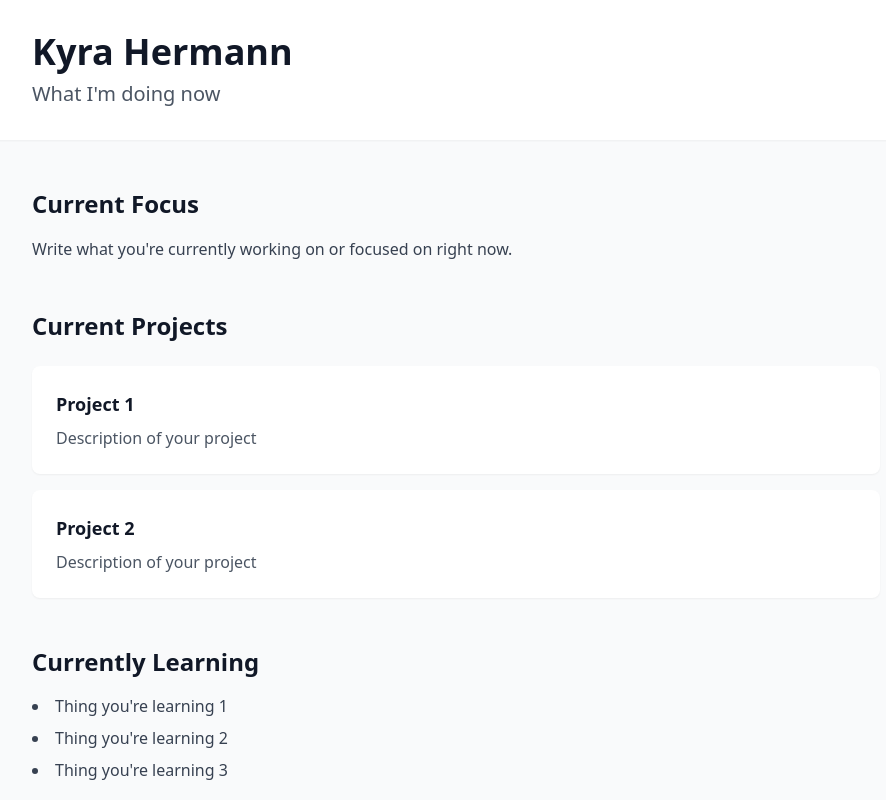
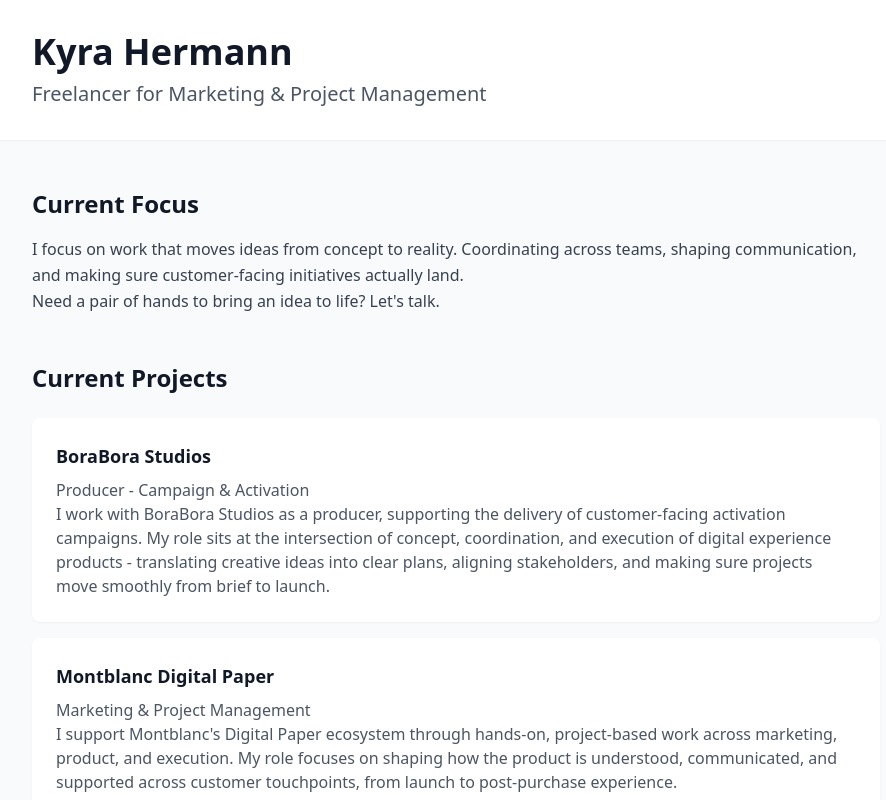
Before and after one commit to bykyra/personalbrand, a React (Vite) app: page / in a window 1280 px wide. Shown: the top 800 px of the page, without its empty margins (184-1070 px from the left). Built offline with nearby package versions, Linux system fonts and the light colour scheme.

Commit message:
Update with personal information

```diff
--- a/src/App.jsx
+++ b/src/App.jsx
@@ -5,7 +5,7 @@ function App() {
       <header className="bg-white shadow-sm">
         <div className="max-w-4xl mx-auto px-6 py-8">
           <h1 className="text-4xl font-bold text-gray-900">Kyra Hermann</h1>
-          <p className="text-xl text-gray-600 mt-2">What I'm doing now</p>
+          <p className="text-xl text-gray-600 mt-2">Freelancer for Marketing & Project Management</p>
         </div>
       </header>
 
@@ -16,7 +16,8 @@ function App() {
         <section className="mb-12">
           <h2 className="text-2xl font-bold text-gray-900 mb-4">Current Focus</h2>
           <p className="text-gray-700 leading-relaxed">
-            Write what you're currently working on or focused on right now.
+            I focus on work that moves ideas from concept to reality. Coordinating across teams, shaping communication, and making sure customer-facing initiatives actually land.
+            <div>Need a pair of hands to bring an idea to life? Let's talk.</div>
           </p>
         </section>
 
@@ -25,12 +26,12 @@ function App() {
           <h2 className="text-2xl font-bold text-gray-900 mb-6">Current Projects</h2>
           <div className="space-y-4">
             <div className="bg-white p-6 rounded-lg shadow-sm">
-              <h3 className="text-lg font-semibold text-gray-900">Project 1</h3>
-              <p className="text-gray-600 mt-2">Description of your project</p>
+              <h3 className="text-lg font-semibold text-gray-900">BoraBora Studios</h3>
+              <p className="text-gray-600 mt-2">Producer - Campaign & Activation<div>I work with BoraBora Studios as a producer, supporting the delivery of customer-facing activation campaigns. My role sits at the intersection of concept, coordination, and execution of digital experience products - translating creative ideas into clear plans, aligning stakeholders, and making sure projects move smoothly from brief to launch.</div></p>
             </div>
             <div className="bg-white p-6 rounded-lg shadow-sm">
-              <h3 className="text-lg font-semibold text-gray-900">Project 2</h3>
-              <p className="text-gray-600 mt-2">Description of your project</p>
+              <h3 className="text-lg font-semibold text-gray-900">Montblanc Digital Paper</h3>
+              <p className="text-gray-600 mt-2">Marketing & Project Management<div>I support Montblanc's Digital Paper ecosystem through hands-on, project-based work across marketing, product, and execution. My role focuses on shaping how the product is understood, communicated, and supported across customer touchpoints, from launch to post-purchase experience.</div></p>
             </div>
           </div>
         </section>
@@ -39,9 +40,9 @@ function App() {
         <section className="mb-12">
           <h2 className="text-2xl font-bold text-gray-900 mb-4">Currently Learning</h2>
           <ul className="list-disc list-inside text-gray-700 space-y-2">
-            <li>Thing you're learning 1</li>
-            <li>Thing you're learning 2</li>
-            <li>Thing you're learning 3</li>
+            <li><b>Coding & web development</b> - buidling this site from scratch, learning how structure, layout, and logic come together on the web</li>
+            <li><b>Piano arpeggios</b> - working on moving more fluidly across octabes and building more comfort beyond fixed patterns.</li>
+            <li><b>Communicating complexity</b> - finding better ways to explain products, ideas, and systems clearly and thoughtfully.</li>
           </ul>
         </section>
 
@@ -49,10 +50,8 @@ function App() {
         <section>
           <h2 className="text-2xl font-bold text-gray-900 mb-4">Get in Touch</h2>
           <div className="flex gap-4">
-            <a href="#" className="text-blue-600 hover:text-blue-800">Twitter</a>
-            <a href="#" className="text-blue-600 hover:text-blue-800">LinkedIn</a>
-            <a href="#" className="text-blue-600 hover:text-blue-800">GitHub</a>
-            <a href="mailto:your@email.com" className="text-blue-600 hover:text-blue-800">Email</a>
+            <a href="https://www.linkedin.com/in/kyra-hermann-931850149?utm_source=share&utm_campaign=share_via&utm_content=profile&utm_medium=ios_app" className="text-blue-600 hover:text-blue-800">LinkedIn</a>
+            <a href="mailto:hermann.kyra@gmail.com" className="text-blue-600 hover:text-blue-800">Email</a>
           </div>
         </section>
 
```
